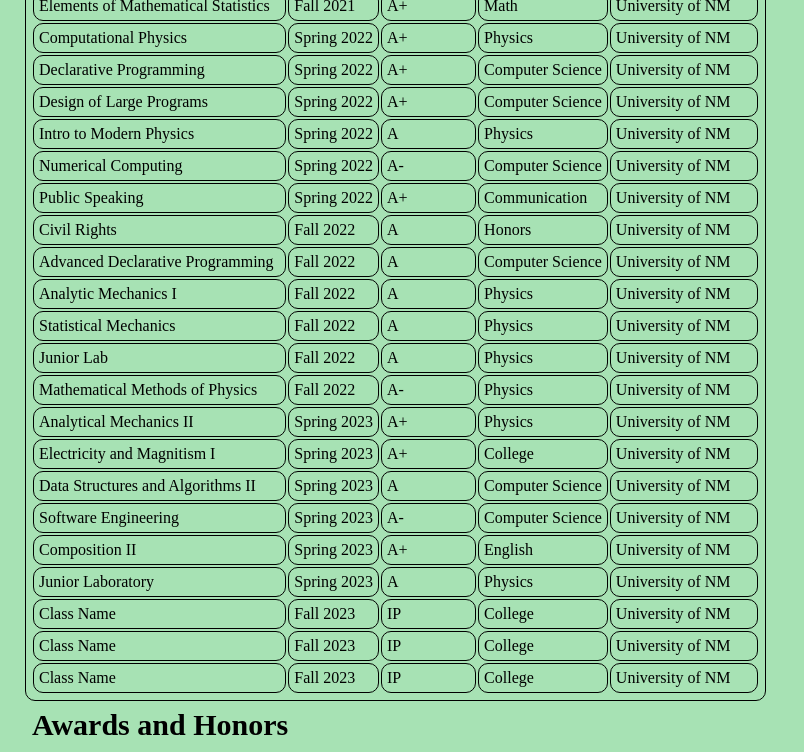
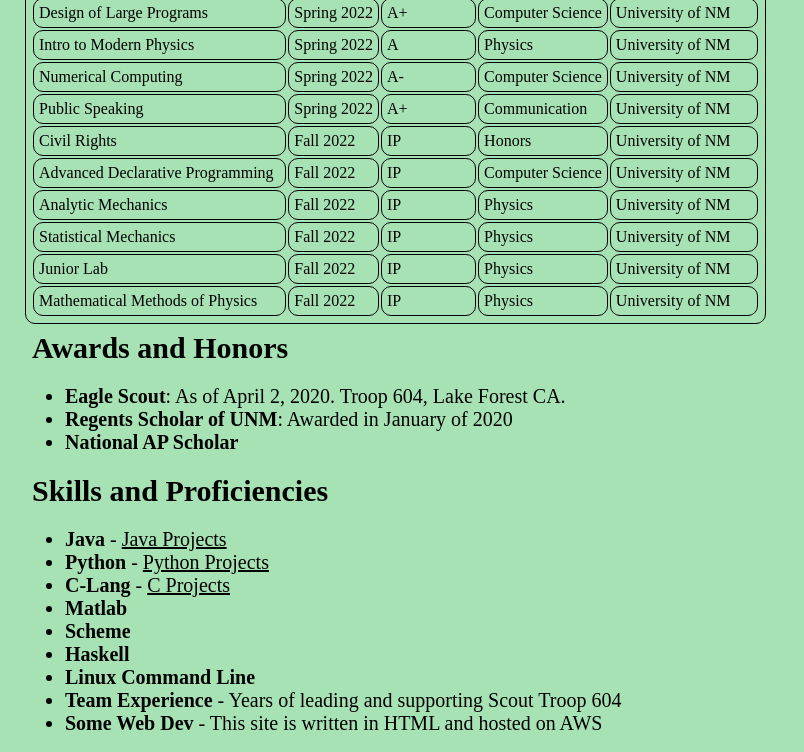
Before and after one commit to trlarkin/personal_site, a plain HTML site: page resume.html in a window 1280 px wide. Shown: the part 1180-1932 px from the top of the page, without its empty margins (0-804 px from the left). Drawn offline with Linux system fonts and the light colour scheme.

Commit message:
Revert "edits"
This reverts commit b3d682e2dc1650795201cfc2fa13f922862ba9da.

```diff
--- a/resume.html
+++ b/resume.html
@@ -19,17 +19,12 @@
         <h2>School</h2>
         <p>I am a student at the University of New Mexico (UNM) and I am studying <strong>Physics</strong> and <strong>Computer Science</strong>.</p>
         <ul>
-            <li><strong>Year</strong>: Senior</li>
-            <li><strong>GPA</strong>: 4.05 / 4.33</li>
-            <li><strong>4.0 Equivalent GPA*</strong>: 3.93 / 4.00</li>
-            <li><strong>Completed Credit Hours</strong>: 138</li>
+            <li><strong>Year</strong>: Sophomore</li>
+            <li><strong>GPA</strong>: 4.07 / 4.33</li>
+            <li><strong>Completed Credit Hours</strong>: 119</li>
             <li><strong>Major</strong>: Physics and Computer Science</li>
             <li><strong>Minor</strong>: Math</li>
         </ul>
-        <p><b>*</b>UNM uses an odd 4.33 scale where an A+ credit hour counts as 4.33
-            instead of the standard 4.00. The "4.0 Equivalent GPA" is the GPA if an A+
-            counted for 4.00 (which is the same as an A). I have to calculate this myself
-            since UNM only give the 4.33 GPA.</p>
     </div>
     <div id="coursework">
         <h2>Coursework</h2>
@@ -233,106 +228,43 @@
             <tr>
                 <td>Civil Rights</td>
                 <td>Fall 2022</td>
-                <td>A</td>
+                <td>IP</td>
                 <td>Honors</td>
                 <td>University of NM</td>
             </tr>
             <tr>
                 <td>Advanced Declarative Programming</td>
                 <td>Fall 2022</td>
-                <td>A</td>
+                <td>IP</td>
                 <td>Computer Science</td>
                 <td>University of NM</td>
             </tr>
             <tr>
-                <td>Analytic Mechanics I</td>
+                <td>Analytic Mechanics</td>
                 <td>Fall 2022</td>
-                <td>A</td>
+                <td>IP</td>
                 <td>Physics</td>
                 <td>University of NM</td>
             </tr>
             <tr>
                 <td>Statistical Mechanics</td>
                 <td>Fall 2022</td>
-                <td>A</td>
+                <td>IP</td>
                 <td>Physics</td>
                 <td>University of NM</td>
             </tr>
             <tr>
                 <td>Junior Lab</td>
                 <td>Fall 2022</td>
-                <td>A</td>
+                <td>IP</td>
                 <td>Physics</td>
                 <td>University of NM</td>
             </tr>
             <tr>
                 <td>Mathematical Methods of Physics</td>
                 <td>Fall 2022</td>
-                <td>A-</td>
+                <td>IP</td>
                 <td>Physics</td>
-                <td>University of NM</td>
-            </tr>
-            <tr>
-                <td>Analytical Mechanics II</td>
-                <td>Spring 2023</td>
-                <td>A+</td>
-                <td>Physics</td>
-                <td>University of NM</td>
-            </tr>
-            <tr>
-                <td>Electricity and Magnitism I</td>
-                <td>Spring 2023</td>
-                <td>A+</td>
-                <td>College</td>
-                <td>University of NM</td>
-            </tr>
-            <tr>
-                <td>Data Structures and Algorithms II</td>
-                <td>Spring 2023</td>
-                <td>A</td>
-                <td>Computer Science</td>
-                <td>University of NM</td>
-            </tr>
-            <tr>
-                <td>Software Engineering</td>
-                <td>Spring 2023</td>
-                <td>A-</td>
-                <td>Computer Science</td>
-                <td>University of NM</td>
-            </tr>
-            <tr>
-                <td>Composition II</td>
-                <td>Spring 2023</td>
-                <td>A+</td>
-                <td>English</td>
-                <td>University of NM</td>
-            </tr>
-            <tr>
-                <td>Junior Laboratory</td>
-                <td>Spring 2023</td>
-                <td>A</td>
-                <td>Physics</td>
-                <td>University of NM</td>
-            </tr>
-            <tr>
-                <td>Class Name</td>
-                <td>Fall 2023</td>
-                <td>IP</td>
-                <td>College</td>
-                <td>University of NM</td>
-            </tr>
-            <tr>
-                <td>Class Name</td>
-                <td>Fall 2023</td>
-                <td>IP</td>
-                <td>College</td>
-                <td>University of NM</td>
-            </tr>
-            <tr>
-                <td>Class Name</td>
-                <td>Fall 2023</td>
-                <td>IP</td>
-                <td>College</td>
                 <td>University of NM</td>
             </tr>
         </table>
@@ -353,10 +285,11 @@
             <li><strong>C-Lang</strong> - <a href="https://github.com/trlarkin/C-Projects"><u>C Projects</u></a></li>
             <li><strong>Matlab</strong></li>
             <li><strong>Scheme</strong></li>
-            <li><strong>Haskell ❤</strong></li>
-            <li><strong>Bash</strong></li>
-            <li><strong>Team Development</strong> - Work on the OpenCSP library at Sandia National Laboratories</li>
-            <li><strong>Some Web Development</strong> - This site is written in HTML and hosted on AWS</li>
+            <li><strong>Haskell</strong></li>
+            <li><strong>Linux Command Line</strong></li>
+            <li><strong>Team Experience</strong> - Years of leading and supporting Scout Troop 604</li>
+            <li><strong>Some Web Dev</strong> - This site is written in HTML and hosted on AWS</li>
+
         </ul>
     </div>
     <div id="experience">
```
Also changed, not shown: Tristan.html (line endings or trailing spaces), contact.html (line endings or trailing spaces), index.html (line endings or trailing spaces), projects.html (line endings or trailing spaces), styles.css (line endings or trailing spaces), test.html (line endings or trailing spaces), 1 other file.
